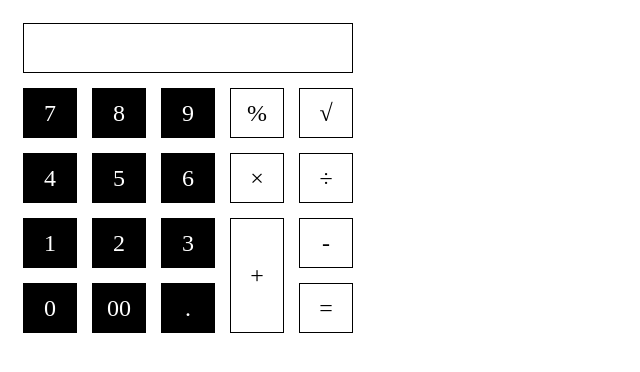
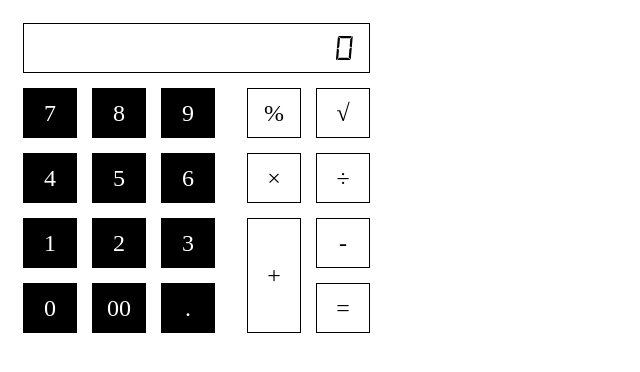
Before and after one commit to ym99/a-calc, a website: page docs/index.html in a window 1280 px wide. Shown: the whole page, without its empty margins (0-640 px from the left). Drawn offline with Linux system fonts and the light colour scheme; files whose address does not match are found by name.

Commit message:
fixed zero

```diff
--- a/docs/index.html
+++ b/docs/index.html
@@ -1,6 +1,25 @@
 <html>
     <head>
+        <meta charset="utf-8" />
+        <meta http-equiv="cache-control" content="max-age=0"/>
+        <meta http-equiv="cache-control" content="no-cache" />
+        <meta http-equiv="expires" content="0" />
+        <meta http-equiv="expires" content="Tue, 01 Jan 1980 1:00:00 GMT"/>
+        <meta http-equiv="pragma" content="no-cache" />
+        <meta name="viewport" content="width=350">
+
         <style>
+            @font-face {
+                font-family: DSEG;
+                src: url(fonts/DSEG7-Modern/DSEG7Modern-Italic.woff);
+            }
+
+            #result {
+                font-family: DSEG;
+                text-align: right;
+                padding: 0px 15px 0px 15px;
+            }
+
             table {
                 border-collapse: separate;
                 border-spacing: 15px 15px;
@@ -15,6 +34,11 @@
                 font-size: 18pt
             }
 
+            .separator {
+                border: none;
+                width: 0px;
+            }
+
             .digits {
                 background-color: black;
                 color: white;
@@ -22,15 +46,15 @@
         </style>
 
         <script>
-            function getResult(){
+            function getResult() {
                 return document.getElementById("result").innerHTML;
             }
 
-            function setResult(x){
+            function setResult(x) {
                 document.getElementById("result").innerHTML = x;
             }
 
-            function onDigitClick(td){
+            function onDigitClick(td) {
                 var value = td.childNodes[0].wholeText;
 
                 var oldResult = getResult();
@@ -38,15 +62,14 @@
                 setResult(newResult);
             }
 
-            function onPeriodClick(){
+            function onPeriodClick() {
                 var oldResult = getResult();
 
                 var newResult;
-            if(oldResult.indexOf('.') >= 0){
+                if(oldResult.indexOf('.') >= 0) {
                     newResult = oldResult;
                 }
-                else
-            {
+                else {
                     newResult = oldResult + "." ;
                 }
 
@@ -58,13 +81,14 @@
     <body>
         <table>
             <tr>
-              <td id="result" colspan="5"></td>
+              <td id="result" colspan="6">0</td>
             </tr>
 
             <tr>
               <td class="digits" onclick="onDigitClick(this);">7</td>
               <td class="digits" onclick="onDigitClick(this);">8</td>
               <td class="digits" onclick="onDigitClick(this);">9</td>
+              <td class="separator"></td>
               <td>%</td>
               <td>&#x221a;</td>
             </tr>
@@ -73,6 +97,7 @@
               <td class="digits" onclick="onDigitClick(this);">4</td>
               <td class="digits" onclick="onDigitClick(this);">5</td>
               <td class="digits" onclick="onDigitClick(this);">6</td>
+              <td class="separator"></td>
               <td>&times;</td>
               <td>&#247;</td>
             </tr>
@@ -81,6 +106,7 @@
               <td class="digits" onclick="onDigitClick(this);">1</td>
               <td class="digits" onclick="onDigitClick(this);">2</td>
               <td class="digits" onclick="onDigitClick(this);">3</td>
+              <td class="separator"></td>
               <td rowspan="2">+</td>
               <td>-</td>
             </tr>
@@ -89,9 +115,9 @@
               <td class="digits" onclick="onDigitClick(this);">0</td>
               <td class="digits" onclick="onDigitClick(this);">00</td>
               <td class="digits" onclick="onPeriodClick();">.</td>
+              <td class="separator"></td>
               <td>=</td>
             </tr>
-
 
           </table>
     </body>
```
Lines whose indentation alone changed are shown as unchanged.
